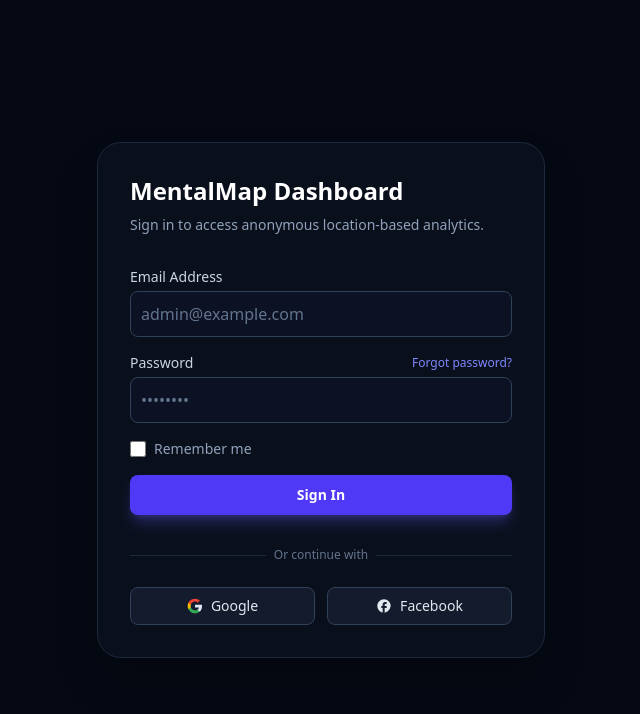
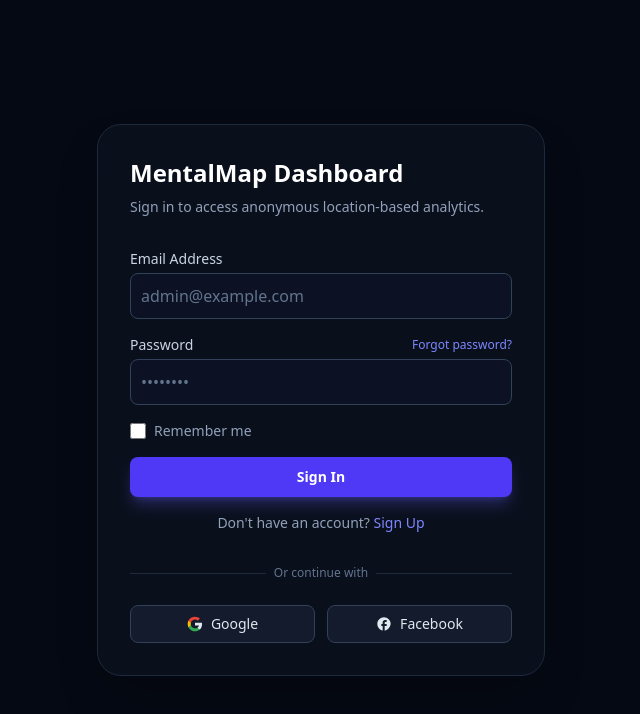
Before and after one commit to sohamdeshmukh-dev/MentalHealth, a Next.js app: page /login in a window 1280 px wide. Shown: the top 714 px of the page, without its empty margins (319-959 px from the left). Built offline with nearby package versions, Linux system fonts and the light colour scheme; no server answers.

Commit message:
Add signup page

```diff
--- a/app/login/page.tsx
+++ b/app/login/page.tsx
@@ -7,16 +7,26 @@ export default function LoginPage() {
     const [email, setEmail] = useState('');
     const [password, setPassword] = useState('');
     const [loading, setLoading] = useState(false);
+    const [isSignUp, setIsSignUp] = useState(false);
     const router = useRouter();
 
-    const handleEmailLogin = async (e: React.FormEvent) => {
+    const handleEmailAuth = async (e: React.FormEvent) => {
         e.preventDefault();
         setLoading(true);
+        if (isSignUp) {
+            const { error } = await supabase.auth.signUp({ email, password });
+            if (!error) {
+                router.push('/');
+            } else {
+                console.error(error);
+            }
+        } else {
             const { error } = await supabase.auth.signInWithPassword({ email, password });
             if (!error) {
                 router.push('/');
             } else {
                 console.error(error);
+            }
         }
         setLoading(false);
     };
@@ -29,9 +39,11 @@ export default function LoginPage() {
         <div className="flex min-h-screen items-center justify-center bg-[#050913] p-4 text-slate-200">
             <div className="w-full max-w-md rounded-[24px] border border-slate-800 bg-[#0A0F1C] p-8 shadow-2xl">
                 <h1 className="mb-2 text-2xl font-bold text-white">MentalMap Dashboard</h1>
-                <p className="mb-8 text-sm text-slate-400">Sign in to access anonymous location-based analytics.</p>
+                <p className="mb-8 text-sm text-slate-400">
+                    {isSignUp ? 'Create an account to join the anonymous network.' : 'Sign in to access anonymous location-based analytics.'}
+                </p>
 
-                <form onSubmit={handleEmailLogin} className="space-y-4">
+                <form onSubmit={handleEmailAuth} className="space-y-4">
                     <div>
                         <label className="mb-1 block text-sm font-medium text-slate-300">Email Address</label>
                         <input
@@ -60,6 +72,7 @@ export default function LoginPage() {
                         />
                     </div>
 
+                    {!isSignUp && (
                         <div className="flex items-center">
                             <input
                                 id="remember-me"
@@ -70,15 +83,26 @@ export default function LoginPage() {
                                 Remember me
                             </label>
                         </div>
+                    )}
 
                     <button
                         type="submit"
                         disabled={loading}
                         className="w-full rounded-lg bg-indigo-600 px-4 py-2.5 text-sm font-semibold text-white shadow-lg shadow-indigo-500/30 transition-all hover:bg-indigo-500 active:scale-[0.98] disabled:opacity-50"
                     >
-                        {loading ? 'Signing in...' : 'Sign In'}
+                        {loading ? (isSignUp ? 'Signing up...' : 'Signing in...') : (isSignUp ? 'Sign Up' : 'Sign In')}
                     </button>
                 </form>
+
+                <p className="mt-4 text-center text-sm text-slate-400">
+                    {isSignUp ? 'Already have an account? ' : "Don't have an account? "}
+                    <button
+                        onClick={() => setIsSignUp(!isSignUp)}
+                        className="font-medium text-indigo-400 hover:text-indigo-300 focus:outline-none"
+                    >
+                        {isSignUp ? 'Sign In' : 'Sign Up'}
+                    </button>
+                </p>
 
                 <div className="relative mt-8">
                     <div className="absolute inset-0 flex items-center">
```
Lines whose indentation alone changed are shown as unchanged.
